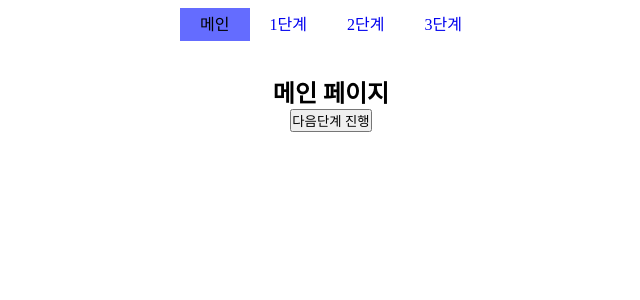
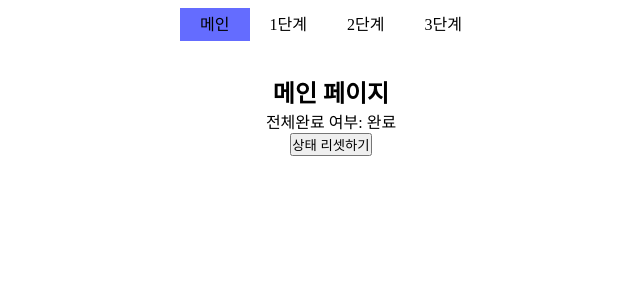
Before and after one commit to 2dubbing/ex-browser-history-state, a React (Vite) app: page / in a window 1280 px wide. Shown: the top 300 px of the page, without its empty margins (309-949 px from the left). Built offline with nearby package versions, Linux system fonts and the light colour scheme.

Commit message:
feat: MainPage 조건을 변경함

```diff
--- a/src/components/Layout/Layout.tsx
+++ b/src/components/Layout/Layout.tsx
@@ -1,6 +1,6 @@
 import { Suspense } from "react";
 import NavigationBar from "./NavigationBar";
-import StepPageController from "../StepPageStore/StepPageStore";
+import StepPageController from "../StepDataStore/StepDataStore";
 import { Outlet } from "react-router-dom";
 import React from "react";
 
--- a/src/components/Layout/NavigationBar.tsx
+++ b/src/components/Layout/NavigationBar.tsx
@@ -1,31 +1,18 @@
-import { useNavigate } from "react-router-dom";
 import { PAGE_DATA } from "../../constant";
-import { SyntheticEvent } from "react";
+import { useLocation } from "react-router-dom";
 
 export default function NavigationBar() {
-  const navigate = useNavigate();
-  const currentPathname = window.location.pathname;
-
-  const handleClick = (event: SyntheticEvent) => {
-    event.preventDefault();
-    const $anchor = event.target as HTMLAnchorElement;
-    if ($anchor.pathname === currentPathname) return;
-    navigate($anchor.pathname);
-  };
+  const { pathname } = useLocation();
 
   return (
     <nav>
       {PAGE_DATA.map((item) => (
-        <a
+        <span
           key={item.pathname}
-          className={`link${
-            item.pathname === currentPathname ? " active" : ""
-          }`}
-          href={item.pathname}
-          onClick={handleClick}
+          className={`link${item.pathname === pathname ? " active" : ""}`}
         >
           {item.label}
-        </a>
+        </span>
       ))}
     </nav>
   );
--- a/src/components/StepPageStore/StepPageStore.tsx
+++ b/src/components/StepDataStore/StepDataStore.tsx
@@ -18,13 +18,14 @@ type ContextValueType = {
     isCompleted: C
   ) => StepCondition[C];
   submitStepStatus: (step: StepType, isCompleted: boolean) => void;
+  resetAllStepStatus: () => void;
 };
 
 const wrappedInitialDB = wrapPromiseWithSuspense(initialDB);
 
-export const StepPageStoreContext = createContext<ContextValueType>(null!);
+export const StepDataStoreContext = createContext<ContextValueType>(null!);
 
-export default function StepPageStore({ children }: PropsWithChildren) {
+export default function StepDataStore({ children }: PropsWithChildren) {
   const [steps, setSteps] = useState<StepsSchemaType[]>([]);
   const dbInstance = wrappedInitialDB.read();
 
@@ -58,16 +59,36 @@ export default function StepPageStore({ children }: PropsWithChildren) {
     await reloadSteps();
   };
 
+  const resetAllStepStatus = async () => {
+    const updatedRows = await dbInstance.steps.bulkUpdate([
+      {
+        key: 1,
+        changes: { isCompleted: false },
+      },
+      {
+        key: 2,
+        changes: { isCompleted: false },
+      },
+      {
+        key: 3,
+        changes: { isCompleted: false },
+      },
+    ]);
+    console.log("updatedRows: ", updatedRows);
+    await reloadSteps();
+  };
+
   const provideValue = {
     steps,
     isCompletedStep,
     getStepCondition,
     submitStepStatus,
+    resetAllStepStatus,
   };
 
   return (
-    <StepPageStoreContext.Provider value={provideValue}>
+    <StepDataStoreContext.Provider value={provideValue}>
       {children}
-    </StepPageStoreContext.Provider>
+    </StepDataStoreContext.Provider>
   );
 }
--- a/src/hooks/useStepUI.ts
+++ b/src/components/StepDataStore/useStepCondition.ts
@@ -1,9 +1,9 @@
 import { useEffect, useState } from "react";
-import { useStepPageStore } from "../components/StepPageStore/useStepPageStore";
-import { StepUIProps } from "../components/StepUI";
+import { useStepDataStore } from "./useStepDataStore";
+import { StepType } from "../../types";
 
-export const useStepUI = ({ step }: StepUIProps) => {
-  const { steps, getStepCondition } = useStepPageStore();
+export const useStepCondition = (step: StepType) => {
+  const { steps, getStepCondition } = useStepDataStore();
   const [isCompleted, setComplete] = useState(false);
   const [stepCondition, setStepCondition] = useState<null | ReturnType<
     typeof getStepCondition
--- /dev/null
+++ b/src/components/StepDataStore/useStepDataStore.ts
@@ -0,0 +1,4 @@
+import { useContext } from "react";
+import { StepDataStoreContext } from "./StepDataStore";
+
+export const useStepDataStore = () => useContext(StepDataStoreContext);
--- a/src/components/StepPageStore/useStepPageStore.ts
+++ /dev/null
@@ -1,4 +0,0 @@
-import { useContext } from "react";
-import { StepPageStoreContext } from "./StepPageStore";
-
-export const useStepPageStore = () => useContext(StepPageStoreContext);
--- a/src/components/StepUI.tsx
+++ /dev/null
@@ -1,58 +0,0 @@
-import { useStepPageStore } from "./StepPageStore/useStepPageStore";
-import { StepType } from "../types";
-import { useStepUI } from "../hooks/useStepUI";
-import { Fragment } from "react/jsx-runtime";
-import { useNavigate } from "react-router-dom";
-
-export interface StepUIProps {
-  step: StepType;
-}
-
-export default function StepUI({ step }: StepUIProps) {
-  const navigate = useNavigate();
-  const { submitStepStatus } = useStepPageStore();
-  const { isCompleted, stepCondition } = useStepUI({ step });
-  console.log(
-    "step: ",
-    step,
-    " isCompleted: ",
-    isCompleted,
-    " condition: ",
-    stepCondition
-  );
-
-  const handleNextStep = () => {
-    const pathname =
-      typeof stepCondition?.nextStep === "number"
-        ? stepCondition?.nextStep > 0
-          ? `/step/${stepCondition.nextStep}`
-          : "/"
-        : null;
-    pathname && navigate(pathname);
-  };
-
-  const handlePrevStep = () => {
-    const pathname =
-      typeof stepCondition?.prevStep === "number"
-        ? stepCondition?.prevStep > 0
-          ? `/step/${stepCondition.prevStep}`
-          : "/"
-        : null;
-    pathname && navigate(pathname, { replace: true });
-  };
-
-  return (
-    <Fragment>
-      {isCompleted ? (
-        <p>완료 됨</p>
-      ) : (
-        <>
-          <p>완료되지 않음</p>
-          <button onClick={() => submitStepStatus(step, true)}>완료하기</button>
-        </>
-      )}
-      <button onClick={handleNextStep}>다음단계 진행</button>
-      <button onClick={handlePrevStep}>이전단계 진행</button>
-    </Fragment>
-  );
-}
--- a/src/index.css
+++ b/src/index.css
@@ -16,10 +16,10 @@ nav {
   line-height: 50px;
   text-align: center;
 }
-nav > a {
+nav > span {
   padding: 8px 20px;
 }
-nav > a.active {
+nav > span.active {
   background-color: #646cff;
   color: #000;
 }
--- a/src/pages/MainPage.tsx
+++ b/src/pages/MainPage.tsx
@@ -1,44 +1,28 @@
 import React from "react";
-import { useStepPageStore } from "../components/StepPageStore/useStepPageStore";
-import { useStepUI } from "../hooks/useStepUI";
+import { useStepDataStore } from "../components/StepDataStore/useStepDataStore";
 import { useNavigate } from "react-router-dom";
 
 export default function MainPage() {
   const navigate = useNavigate();
-  const { steps } = useStepPageStore();
-  const { isCompleted, stepCondition } = useStepUI({ step: 0 });
+  const { steps, resetAllStepStatus } = useStepDataStore();
 
   const handleNextStep = () => {
-    const pathname =
-      typeof stepCondition?.nextStep === "number"
-        ? stepCondition?.nextStep > 0
-          ? `/step/${stepCondition.nextStep}`
-          : "/"
-        : null;
-    pathname && navigate(pathname);
+    navigate(`/step/1`);
   };
 
-  console.log("steps: ", steps);
-  console.log(
-    "step: ",
-    0,
-    " isCompleted: ",
-    isCompleted,
-    " stepCondition: ",
-    stepCondition
-  );
+  const isClearAllSteps = steps
+    .filter((data) => data.step !== 0)
+    .every((data) => data.isCompleted);
 
   return (
     <React.Fragment>
       <h2>메인 페이지</h2>
-      <ul>
-        {steps.map((data) => (
-          <li key={data.step}>
-            {data.step}단계 {data.isCompleted ? "완료" : "미완료"} 상태
-          </li>
-        ))}
-      </ul>
-      <button onClick={handleNextStep}>다음단계 진행</button>
+      <p>전체완료 여부: {isClearAllSteps ? "완료" : "미완료"}</p>
+      {isClearAllSteps ? (
+        <button onClick={resetAllStepStatus}>상태 리셋하기</button>
+      ) : (
+        <button onClick={handleNextStep}>다음단계 진행</button>
+      )}
     </React.Fragment>
   );
 }
--- a/src/pages/StepPage.tsx
+++ b/src/pages/StepPage.tsx
@@ -1,15 +1,55 @@
 import React from "react";
-import StepUI from "../components/StepUI";
-import { useParams } from "react-router-dom";
+import { useNavigate, useParams } from "react-router-dom";
+import { useStepDataStore } from "../components/StepDataStore/useStepDataStore";
+import { useStepCondition } from "../components/StepDataStore/useStepCondition";
 import { StepType } from "../types";
 
 export default function StepPage() {
   const { id } = useParams<{ id: string }>();
+  const navigate = useNavigate();
+  const { submitStepStatus } = useStepDataStore();
+  const { isCompleted, stepCondition } = useStepCondition(
+    Number(id) as StepType
+  );
+
+  const handleNextStep = () => {
+    const pathname =
+      typeof stepCondition?.nextStep === "number"
+        ? stepCondition?.nextStep > 0
+          ? `/step/${stepCondition.nextStep}`
+          : "/"
+        : null;
+    pathname && navigate(pathname);
+  };
+
+  const handlePrevStep = () => {
+    const pathname =
+      typeof stepCondition?.prevStep === "number"
+        ? stepCondition?.prevStep > 0
+          ? `/step/${stepCondition.prevStep}`
+          : "/"
+        : null;
+    pathname && navigate(pathname, { replace: true });
+  };
 
   return (
     <React.Fragment>
       <h2>{id}단계 페이지</h2>
-      <StepUI step={Number(id) as StepType} />
+
+      {isCompleted ? (
+        <p>완료 됨</p>
+      ) : (
+        <React.Fragment>
+          <p>완료되지 않음</p>
+          <button
+            onClick={() => submitStepStatus(Number(id) as StepType, true)}
+          >
+            완료하기
+          </button>
+        </React.Fragment>
+      )}
+      <button onClick={handleNextStep}>다음단계 진행</button>
+      <button onClick={handlePrevStep}>이전단계 진행</button>
     </React.Fragment>
   );
 }
```
